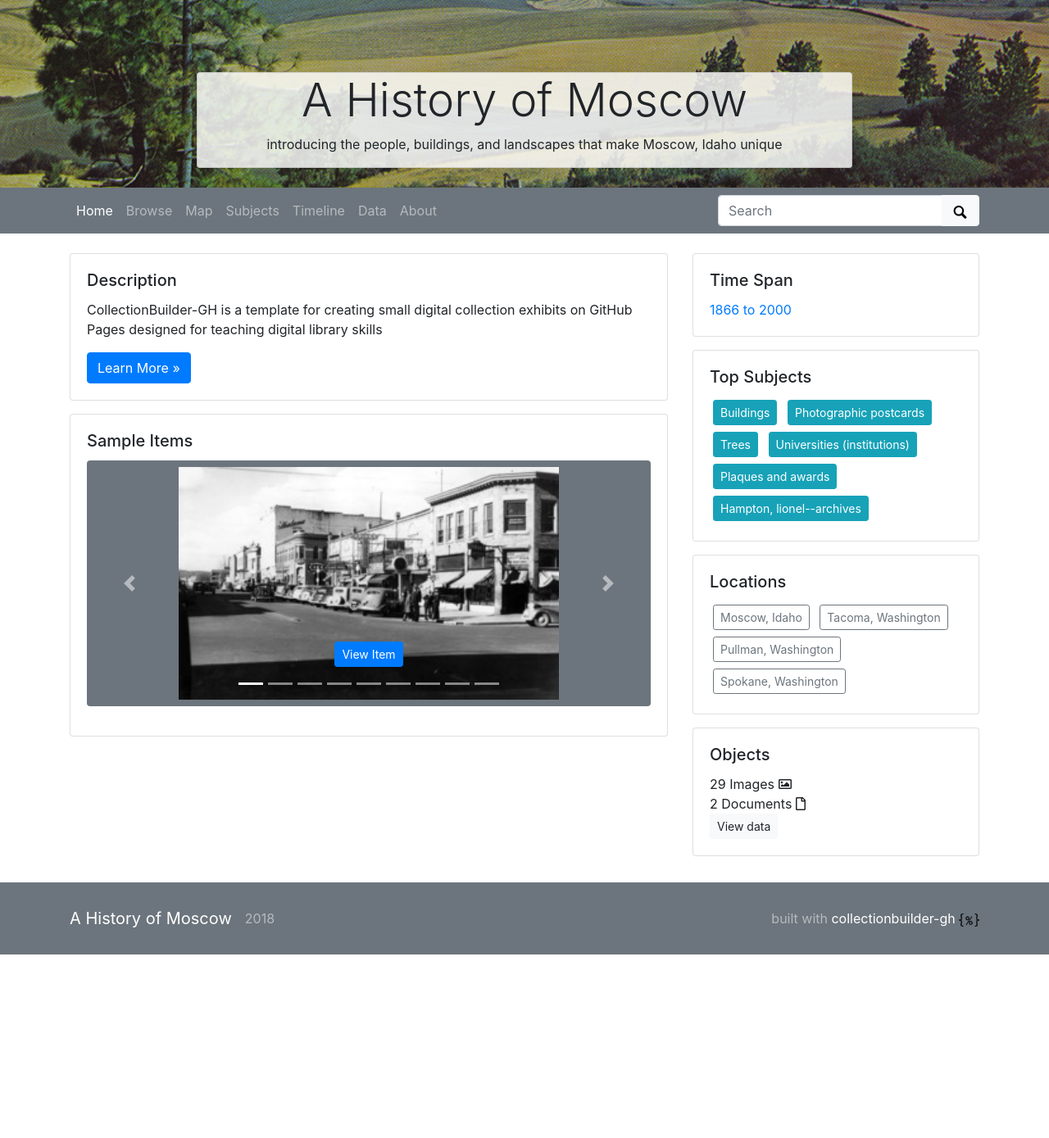
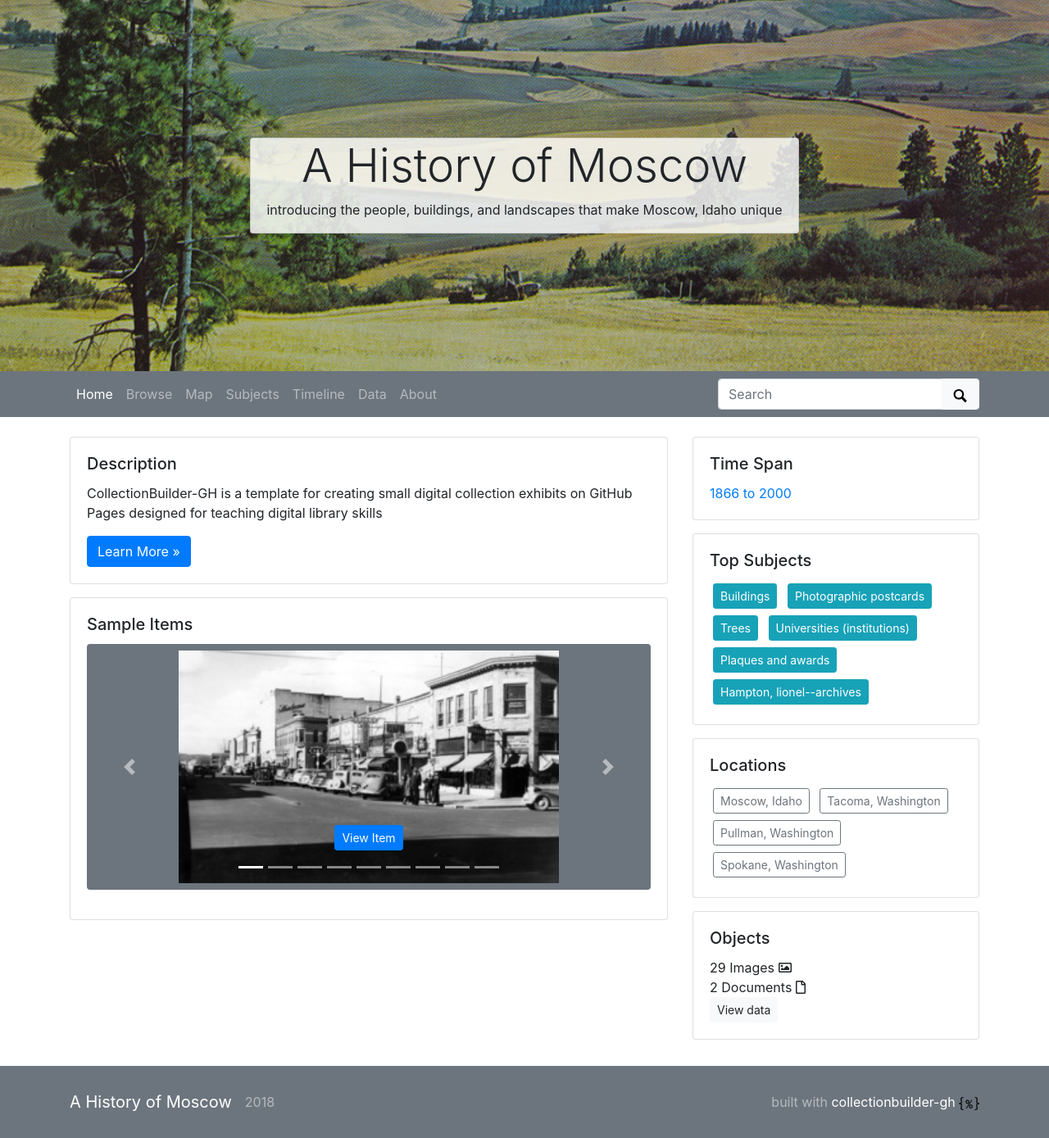
Before and after one commit to PalouseDH/symposium-collection-2019, a Jekyll site: the page built from index.md, in a window 1280 px wide. Shown: the whole page at 82% size. Built offline with Jekyll 4.4.1, drawn with Linux system fonts in a browser that asks for light colours; nearby versions of some CDN libraries; before the commit the page ends 1165 px from its top, so only the background shows below that.

Commit message:
banner image bigger

```diff
--- a/_includes/collection-banner.html
+++ b/_includes/collection-banner.html
@@ -10,9 +10,9 @@
     background-color: #ffffffd1;
 }
 </style>
-<div class="jumbotron pb-0 mb-0 rounded-0" id="home-banner">
+<div class="jumbotron pb-6 mb-0 rounded-0" id="home-banner">
     <div class="row py-4">
-        <div id="home-title-box" class="col-md-8 mx-auto display-block text-center">
+        <div id="home-title-box" class="col-md-8 mx-auto display-block text-center" style="padding: 5em">
             <div class="card title-card ">
                 <h1 class="display-4">{{ site.title }}</h1>
                 <p>{{ site.tagline }}</p>
```
